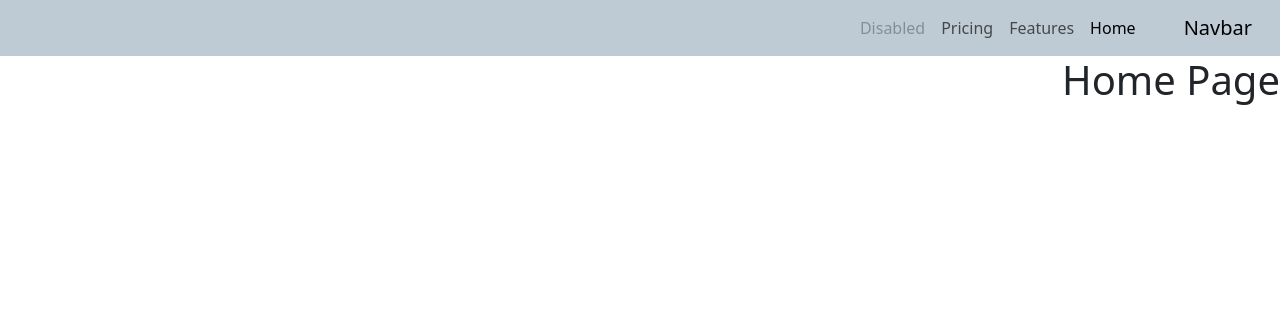
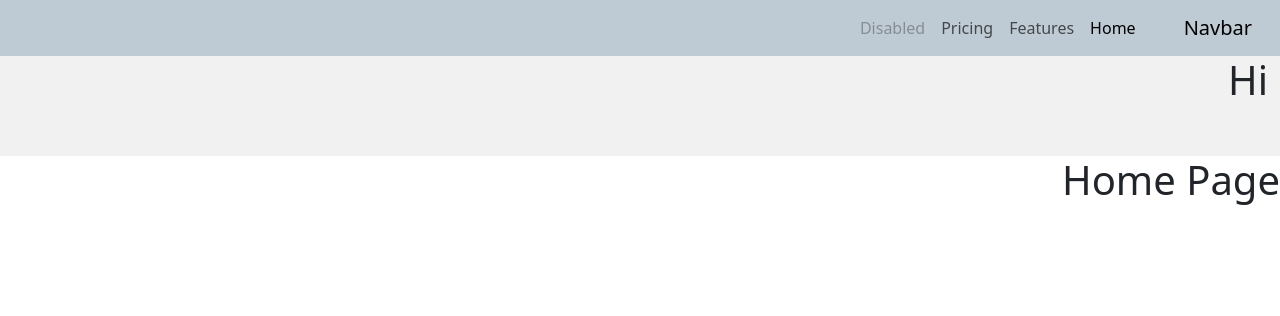
Before and after one commit to mhmdreza13/Web-App, a Django app: page / in a window 1280 px wide. Shown: the top 316 px of the page. Run offline with Django 5.2, Linux system fonts and the light colour scheme; some libraries are stand-ins or nearby versions.

Commit message:
update main.html

```diff
--- a/templates/main.html
+++ b/templates/main.html
@@ -9,6 +9,10 @@
 </head>
 <body>
     {% include "navbar.html" %}
+    <div class = 'container-fluid' style = "background: #f1f1f2ff;height : 100px;" >
+        <h1>Hi</h1>
+    </div>
     {% block body %} {% endblock %}
+
 </body>
 </html>
```
